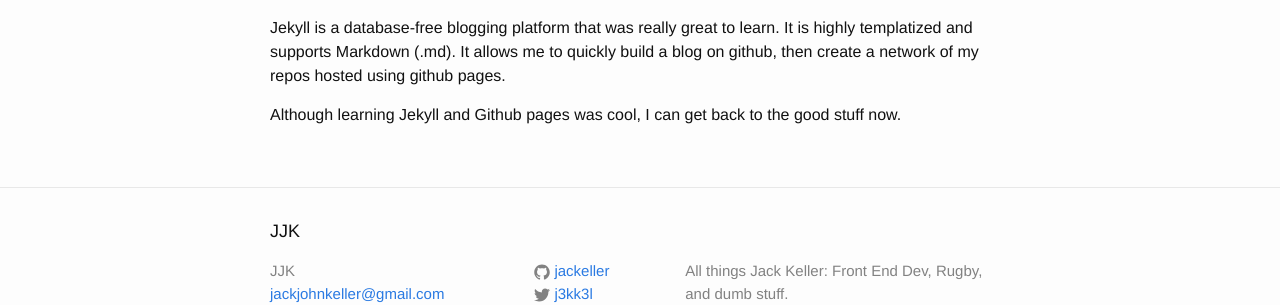
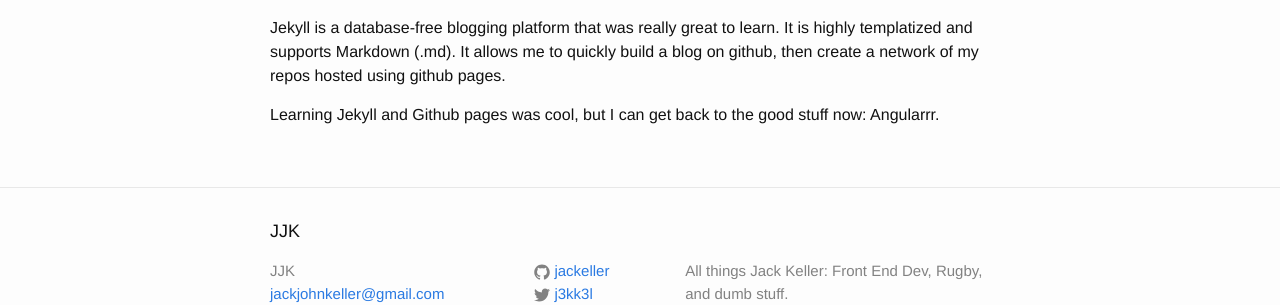
Before and after one commit to jackeller/jackeller.github.io, a Jekyll site: the page built from _posts/2015-02-12-jekyll-and-github-pages.markdown, in a window 1280 px wide. Shown: the part 223-528 px from the top of the page. Built offline with Jekyll 4.4.1, drawn with Linux system fonts in a browser that asks for light colours.

Commit message:
tiny text updates

```diff
--- a/_posts/2015-02-12-jekyll-and-github-pages.markdown
+++ b/_posts/2015-02-12-jekyll-and-github-pages.markdown
@@ -8,7 +8,7 @@
 
 Jekyll is a database-free blogging platform that was really great to learn. It is highly templatized and supports Markdown (.md).  It allows me to quickly build a blog on github, then create a network of my repos hosted using github pages.
 
-Although learning Jekyll and Github pages was cool, I can get back to the good stuff now.
+Learning Jekyll and Github pages was cool, but I can get back to the good stuff now: Angularrr.
 
 <!--
 You’ll find this post in your `_posts` directory. Go ahead and edit it and re-build the site to see your changes. You can rebuild the site in many different ways, but the most common way is to run `jekyll serve`, which launches a web server and auto-regenerates your site when a file is updated.
```
